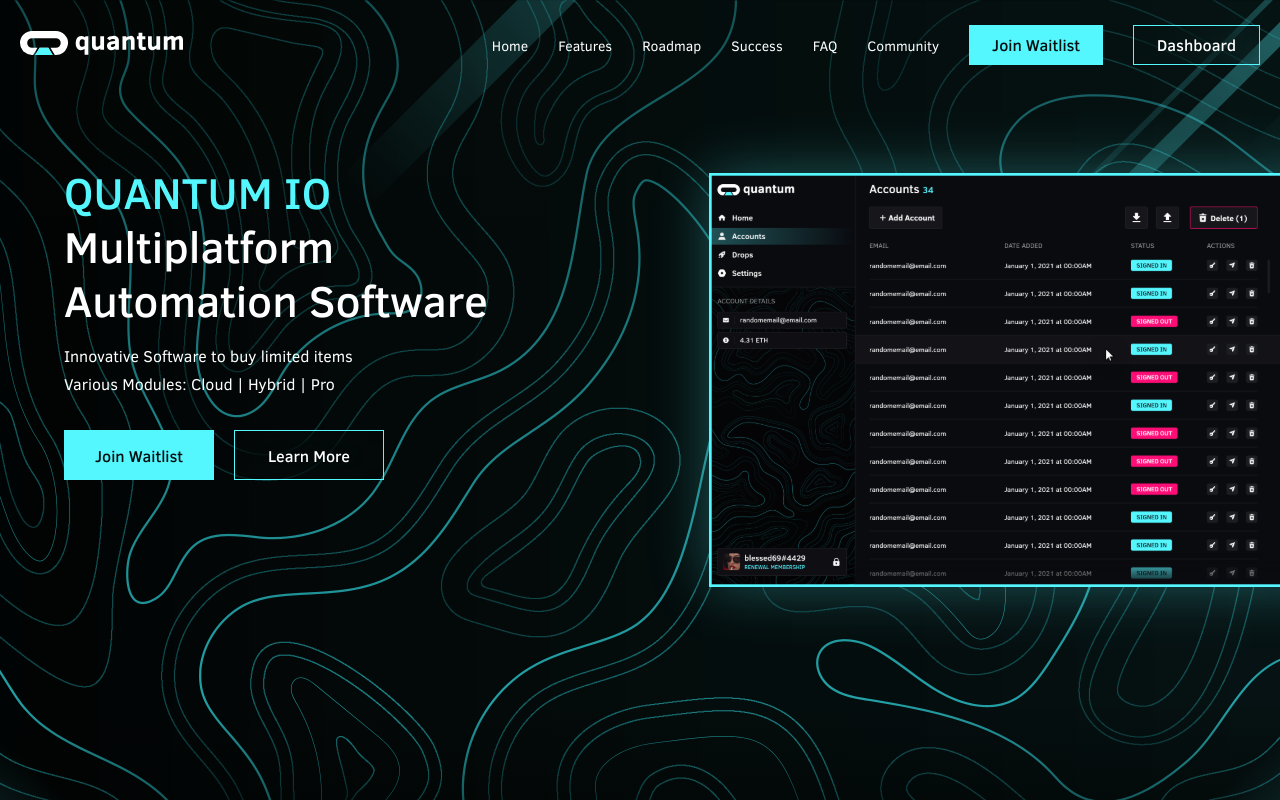
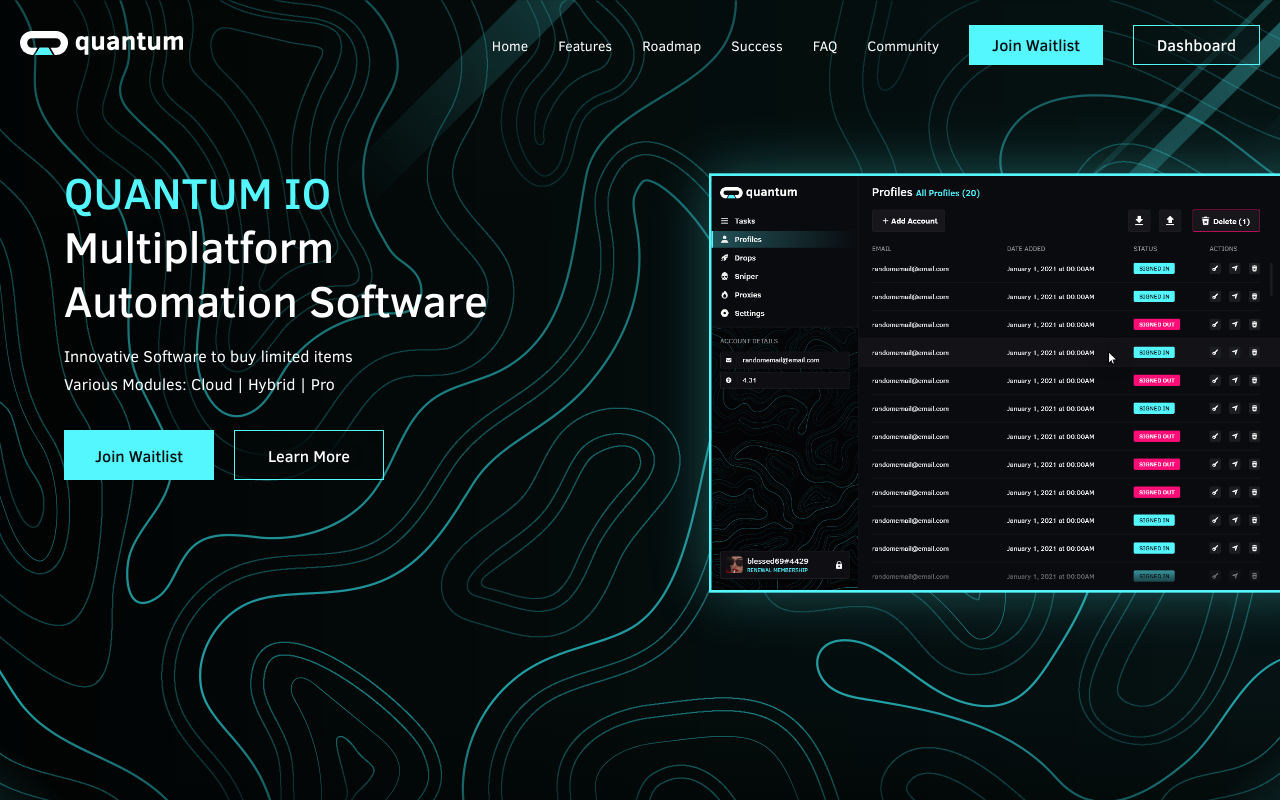
Before and after one commit to cactusweb/Quantum-landing, a Next.js app: page / in a window 1280 px wide. Shown: the top 800 px of the page. Built offline with nearby package versions, Linux system fonts and the light colour scheme.

Commit message:
Update landing image

```diff
--- a/components/LandingHero.tsx
+++ b/components/LandingHero.tsx
@@ -2,8 +2,8 @@
 import Image from "next/image";
 
 import landingBackground from "../assets/background-landing.png";
-import landingImage from "../assets/landing-image.svg";
-import landingImageMobile from "../assets/landing-image-mobile.png";
+import landingImage from "../assets/landing-image.png";
+import landingImageMobile from "../assets/landing-image.png";
 import checkboxGreen from "../assets/checkbox.svg";
 
 const Background = styled.div`
@@ -40,6 +40,7 @@
   top: 150px;
   height: 460px;
   box-shadow: 0 0 60px rgba(85, 247, 255, 0.3);
+  border: 3px solid #55f7ff;
 
   left: 50%;
 
@@ -69,6 +70,7 @@
   margin-top: 35px;
   align-self: flex-start;
   height: calc(90vw * 0.574);
+  border: 3px solid #55f7ff;
 
   @media (max-width: 1000px) {
     display: block;
```
Also changed, not shown: assets/landing-image.png (added).
